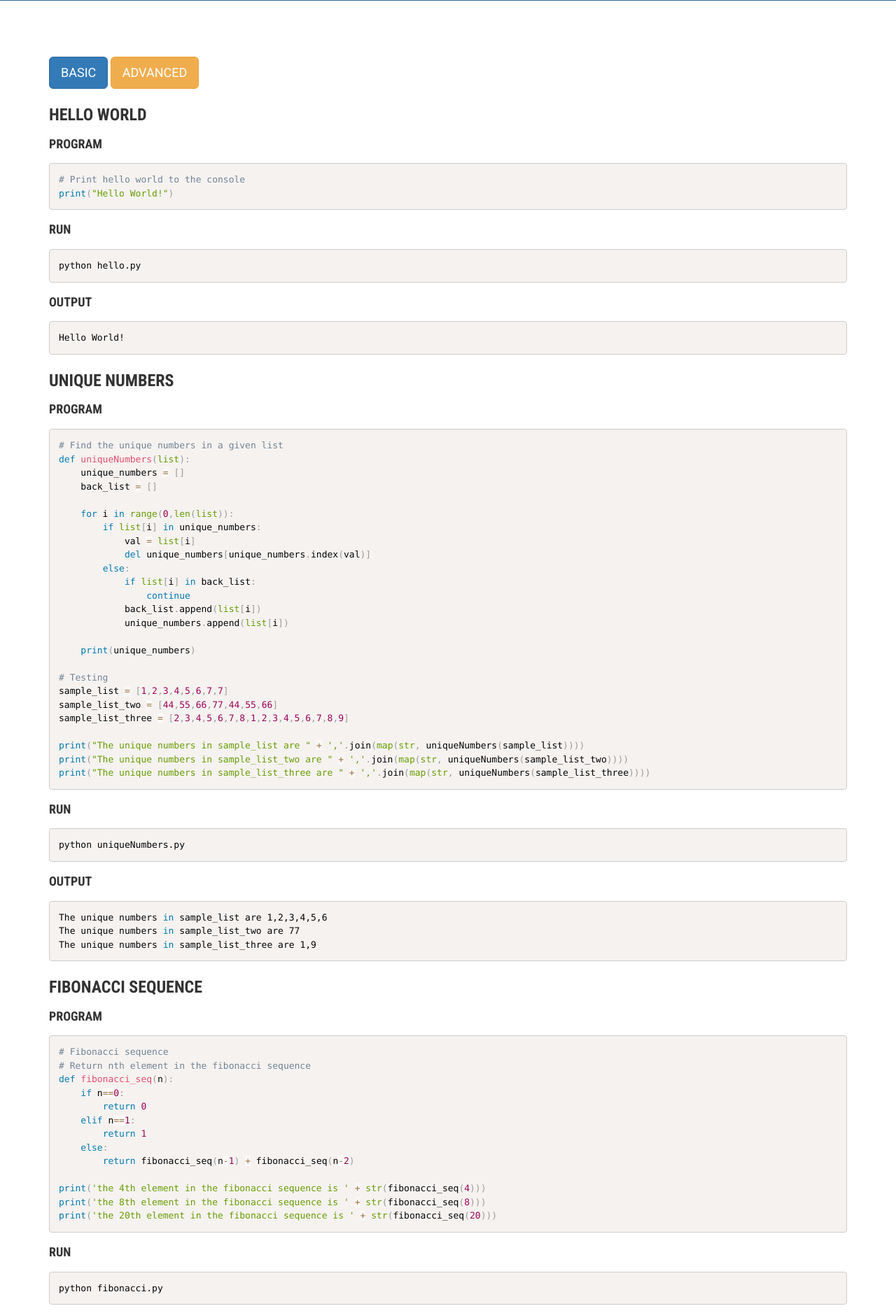
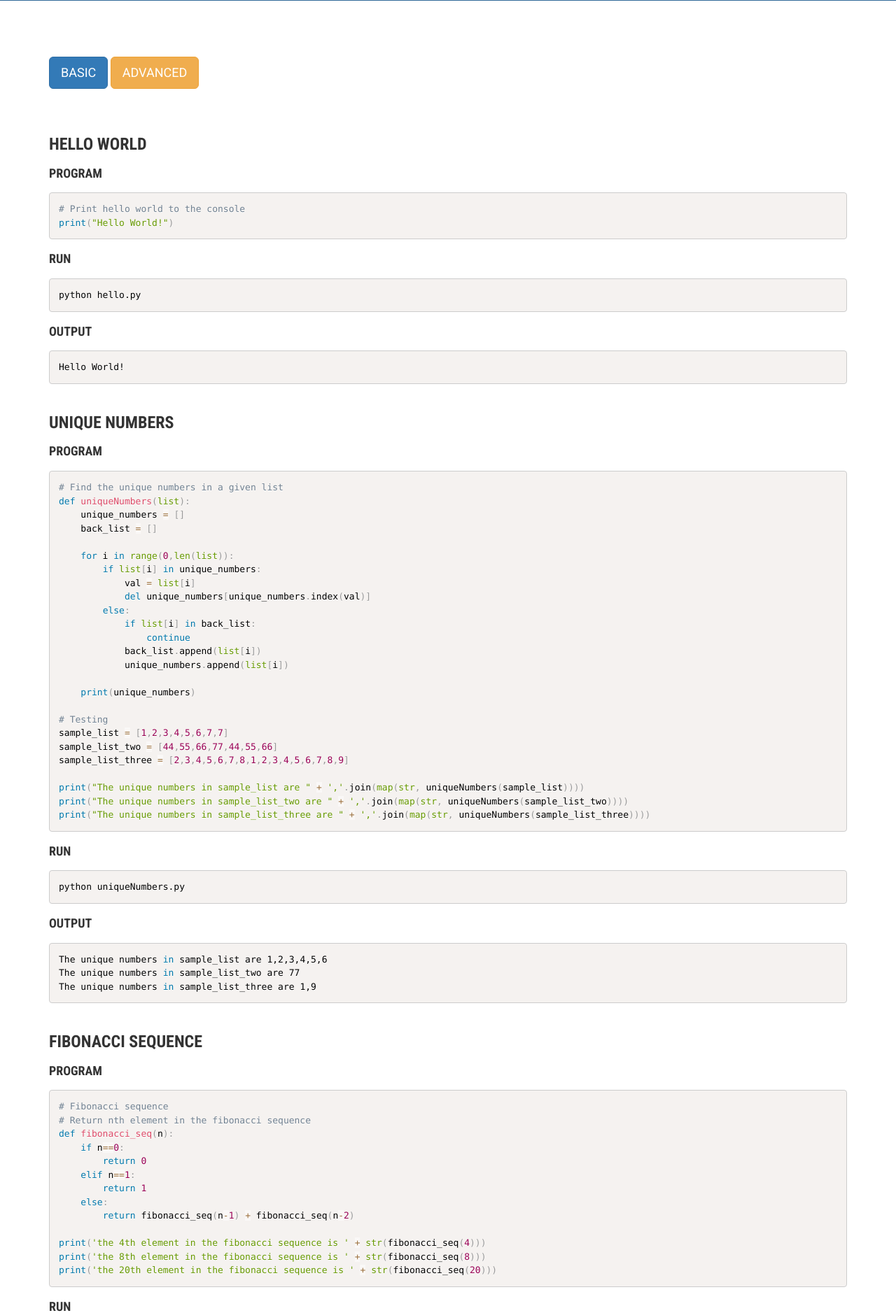
Before and after one commit to nabilrhman/WikiPython, a PHP site: page /sample.php in a window 1280 px wide. Shown: the part 240-2117 px from the top of the page at 70% size. Run offline with PHP 8.4, Linux system fonts and the light colour scheme; some web fonts are replaced.

Commit message:
Fixes some padding issues on the headings.

```diff
--- a/css/style.css
+++ b/css/style.css
@@ -31,6 +31,10 @@ h4 {
 
 .h4WithPadding {
   margin-top: 18px !important;
+}
+
+.h3WithPaddingExtended {
+  margin-top: 42px !important;
 }
 
 .h3WithPadding {
--- a/installation.php
+++ b/installation.php
@@ -71,7 +71,7 @@
         <div class="row">
             <div class="col-md-12">
                 <div class="block">
-                    <h3 class="subtitle wow fadeInUp" data-wow-delay=".3s" data-wow-duration="500ms">
+                    <h3 class="subtitle wow fadeInUp h3WithPaddingExtended" data-wow-delay=".3s" data-wow-duration="500ms">
                         Get started
                     </h3>
                     <p class="wow fadeInUp" data-wow-delay=".5s" data-wow-duration="800ms">
--- a/sample.php
+++ b/sample.php
@@ -78,7 +78,7 @@
         <div class="row" id="basic">
             <div class="col-md-12">
                 <div class="block">
-                    <h3 class="subtitle wow fadeInUp" data-wow-delay=".3s" data-wow-duration="500ms">
+                    <h3 class="subtitle wow fadeInUp h3WithPaddingExtended" data-wow-delay=".3s" data-wow-duration="500ms">
                         Hello World
                     </h3>
                     <h4 class="subtitle wow fadeInUp" data-wow-delay=".3s" data-wow-duration="500ms">
@@ -108,7 +108,7 @@ print("Hello World!")</code></pre>
                     ==================================================
                         uniqueNumbers.py
                     ================================================== -->
-                    <h3 class="subtitle wow fadeInUp h3WithPadding" data-wow-delay=".3s" data-wow-duration="500ms">
+                    <h3 class="subtitle wow fadeInUp h3WithPaddingExtended" data-wow-delay=".3s" data-wow-duration="500ms">
                         Unique numbers
                     </h3>
                     <h4 class="subtitle wow fadeInUp" data-wow-delay=".3s" data-wow-duration="500ms">
@@ -164,7 +164,7 @@ The unique numbers in sample_list_three are 1,9</code></pre>
                    ==================================================
                        uniqueNumbers.py
                    ================================================== -->
-                    <h3 class="subtitle wow fadeInUp h3WithPadding" data-wow-delay=".3s" data-wow-duration="500ms">
+                    <h3 class="subtitle wow fadeInUp h3WithPaddingExtended" data-wow-delay=".3s" data-wow-duration="500ms">
                         Fibonacci sequence
                     </h3>
                     <h4 class="subtitle wow fadeInUp" data-wow-delay=".3s" data-wow-duration="500ms">
@@ -209,7 +209,7 @@ the 20th element in the fibonacci sequence is 6765</code></pre>
     slicer.py
 ================================================== -->
 
-                    <h3 class="subtitle wow fadeInUp h3WithPadding" data-wow-delay=".3s" data-wow-duration="500ms">
+                    <h3 class="subtitle wow fadeInUp h3WithPaddingExtended" data-wow-delay=".3s" data-wow-duration="500ms">
                         Slicer
                     </h3>
                     <h4 class="subtitle wow fadeInUp" data-wow-delay=".3s" data-wow-duration="500ms">
@@ -257,7 +257,7 @@ Your username is jamesbond and your domain is british-intelligence.com</code></p
 Dog.py
 ================================================== -->
 
-                    <h3 class="subtitle wow fadeInUp h3WithPadding" data-wow-delay=".3s" data-wow-duration="500ms">
+                    <h3 class="subtitle wow fadeInUp h3WithPaddingExtended" data-wow-delay=".3s" data-wow-duration="500ms">
                         Class example
                     </h3>
                     <h4 class="subtitle wow fadeInUp" data-wow-delay=".3s" data-wow-duration="500ms">
@@ -317,7 +317,7 @@ active</code></pre>
 calculator.py
 ================================================== -->
 
-                    <h3 class="subtitle wow fadeInUp h3WithPadding" id="advanced" data-wow-delay=".3s" data-wow-duration="500ms">
+                    <h3 class="subtitle wow fadeInUp h3WithPaddingExtended" id="advanced" data-wow-delay=".3s" data-wow-duration="500ms">
                         Calculator
                     </h3>
                     <h4 class="subtitle wow fadeInUp" data-wow-delay=".3s" data-wow-duration="500ms">
@@ -421,7 +421,7 @@ active</code></pre>
 blackjack.py
 ================================================== -->
 
-                    <h3 class="subtitle wow fadeInUp h3WithPadding" data-wow-delay=".3s" data-wow-duration="500ms">
+                    <h3 class="subtitle wow fadeInUp h3WithPaddingExtended" data-wow-delay=".3s" data-wow-duration="500ms">
                         Blackjack
                     </h3>
                     <h4 class="subtitle wow fadeInUp" data-wow-delay=".3s" data-wow-duration="500ms">
```
Also changed, not shown: comparison.php (+6 -6 lines), index.php (+5 -5 lines), links.php (+5 -5 lines).
